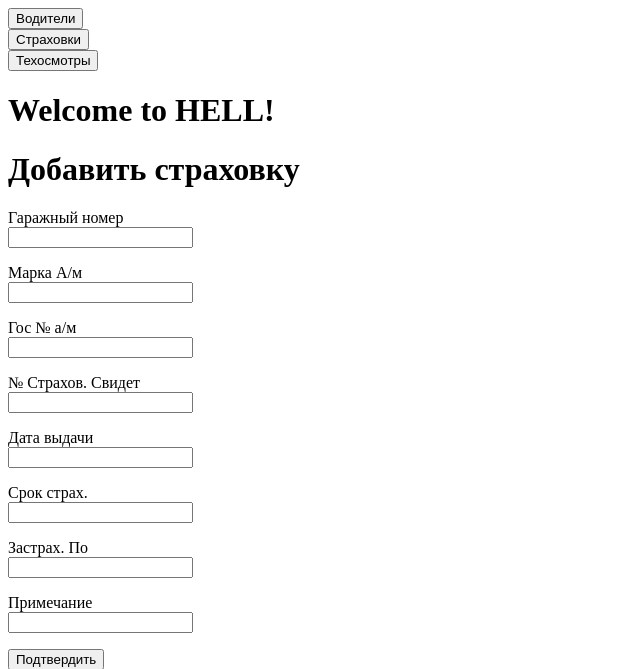
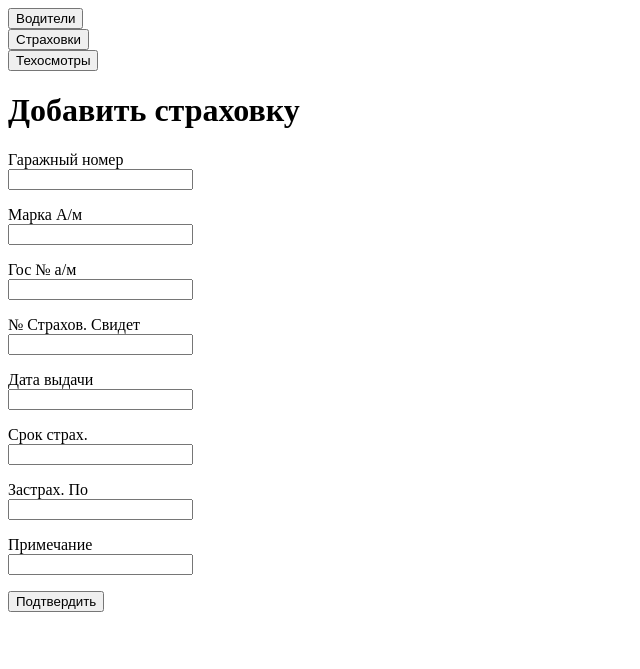
Before and after one commit to Akem1Kvitos/plusrans, a Flask app: page /strahovki/add in a window 1280 px wide. Shown: the top 669 px of the page, without its empty margins (0-640 px from the left). Run offline with Flask 2, Linux system fonts and the light colour scheme; parts of the project's set-up code (start-up, migrations or seed data) failed here and were passed over.

```diff
--- a/src/templates/base.html
+++ b/src/templates/base.html
@@ -13,7 +13,6 @@
     <form method="get" action="{{ url_for('tehosmotri.get_tehosmotri_template')}}">
         <input type="submit" value="Техосмотры" name="tehosmotri"></form>
 
-<h1>Welcome to HELL!</h1>
 {% block content %}{% endblock %}
 
 </body>
```
